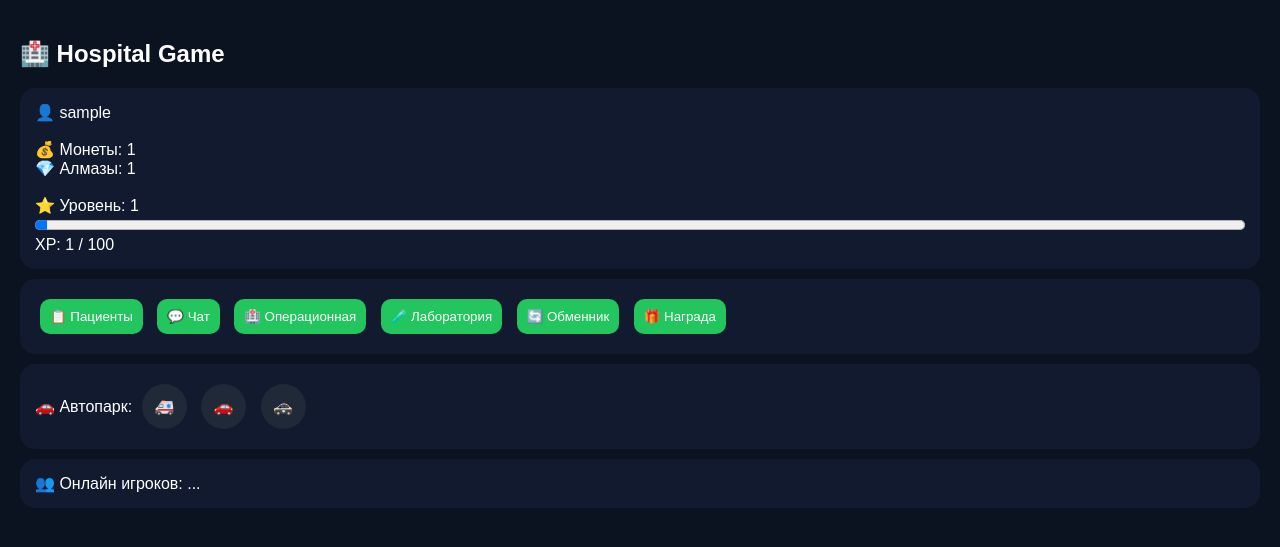
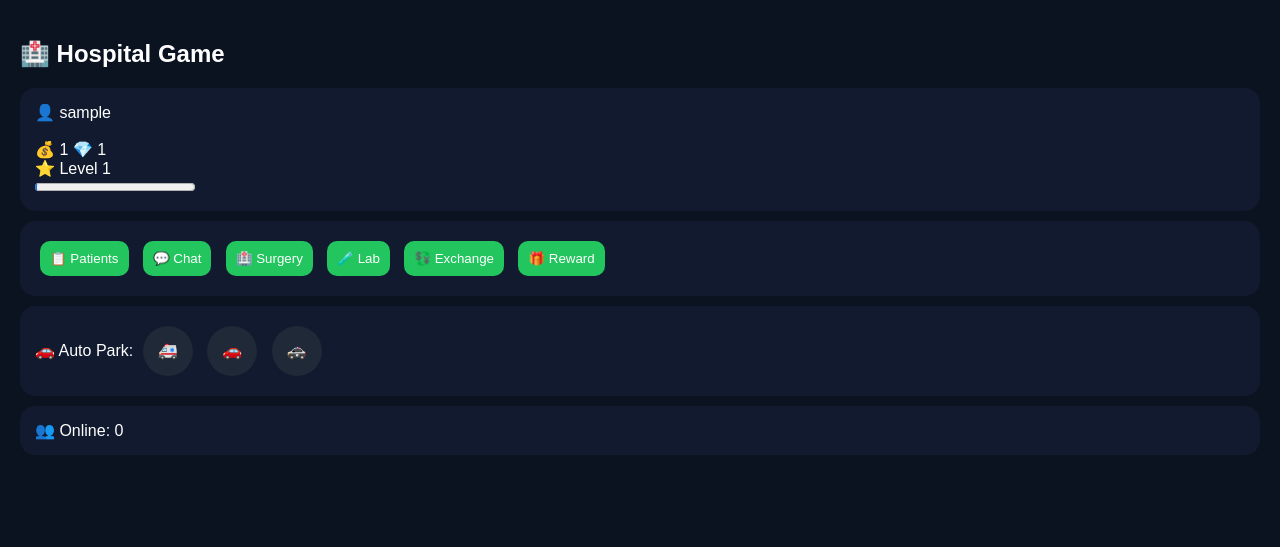
Before and after one commit to ivan0796223-byte/xospital-game, a Flask app: page / in a window 1280 px wide. Shown: the top 547 px of the page. Run offline with Flask 3, Linux system fonts and the light colour scheme; the visitor is signed in with stand-in values (Sample User, id 1); tables that the repository leaves empty hold one stand-in row (values such as "Sample post").

Commit message:
Update index.html

```diff
--- a/templates/index.html
+++ b/templates/index.html
@@ -1,11 +1,8 @@
 <!DOCTYPE html>
 <html>
 <head>
-<meta charset="UTF-8">
-<title>Hospital Game</title>
-
 <style>
-body {
+body{
 background:#0b1220;
 color:white;
 font-family:Arial;
@@ -13,14 +10,14 @@ body {
 padding:20px;
 }
 
-.card {
+.card{
 background:#111a2e;
 padding:15px;
 margin:10px 0;
 border-radius:15px;
 }
 
-button {
+button{
 padding:10px;
 border-radius:10px;
 border:none;
@@ -30,23 +27,14 @@ button {
 cursor:pointer;
 }
 
-button:hover {
-    background:#16a34a;
-}
-
-progress {
-    width:100%;
-    height:20px;
-}
-
-.circle {
-    width:45px;
-    height:45px;
+.circle{
+width:50px;
+height:50px;
 border-radius:50%;
 background:#1f2937;
 display:inline-block;
 text-align:center;
-    line-height:45px;
+line-height:50px;
 margin:5px;
 }
 </style>
@@ -58,45 +46,40 @@ progress {
 
 <div class="card">
 👤 {{user.username}} <br><br>
-
-    💰 Монеты: {{user.coins}} <br>
-    💎 Алмазы: {{user.diamonds}} <br><br>
-
-    ⭐ Уровень: {{user.level}} <br>
+💰 {{user.coins}} 💎 {{user.diamonds}}<br>
+⭐ Level {{user.level}}<br>
 
 <progress value="{{user.exp}}" max="{{user.level*100}}"></progress>
-    <br>
-    XP: {{user.exp}} / {{user.level*100}}
 </div>
 
 <div class="card">
-    <a href="/patients"><button>📋 Пациенты</button></a>
-    <a href="/chat"><button>💬 Чат</button></a>
-    <a href="/surgery"><button>🏥 Операционная</button></a>
-    <a href="/lab"><button>🧪 Лаборатория</button></a>
-    <a href="/exchange"><button>🔄 Обменник</button></a>
-    <a href="/reward"><button>🎁 Награда</button></a>
+<a href="/patients"><button>📋 Patients</button></a>
+<a href="/chat"><button>💬 Chat</button></a>
+<a href="/surgery"><button>🏥 Surgery</button></a>
+<a href="/lab"><button>🧪 Lab</button></a>
+<a href="/exchange"><button>💱 Exchange</button></a>
+<a href="/reward"><button>🎁 Reward</button></a>
 </div>
 
 <div class="card">
-    🚗 Автопарк:
+🚗 Auto Park:
 <div class="circle">🚑</div>
 <div class="circle">🚗</div>
 <div class="circle">🚓</div>
 </div>
 
 <div class="card">
-    👥 Онлайн игроков: <span id="online">...</span>
+👥 Online: <span id="online">0</span>
 </div>
 
 <script>
-setInterval(() => {
+setInterval(()=>{
 fetch("/online")
-    .then(r => r.json())
-    .then(d => {
+.then(r=>r.json())
+.then(d=>{
 document.getElementById("online").innerText = d.online;
 });
-}, 2000);
+},2000);
 </script>
 
 </body>
```
Lines whose indentation alone changed are shown as unchanged.
